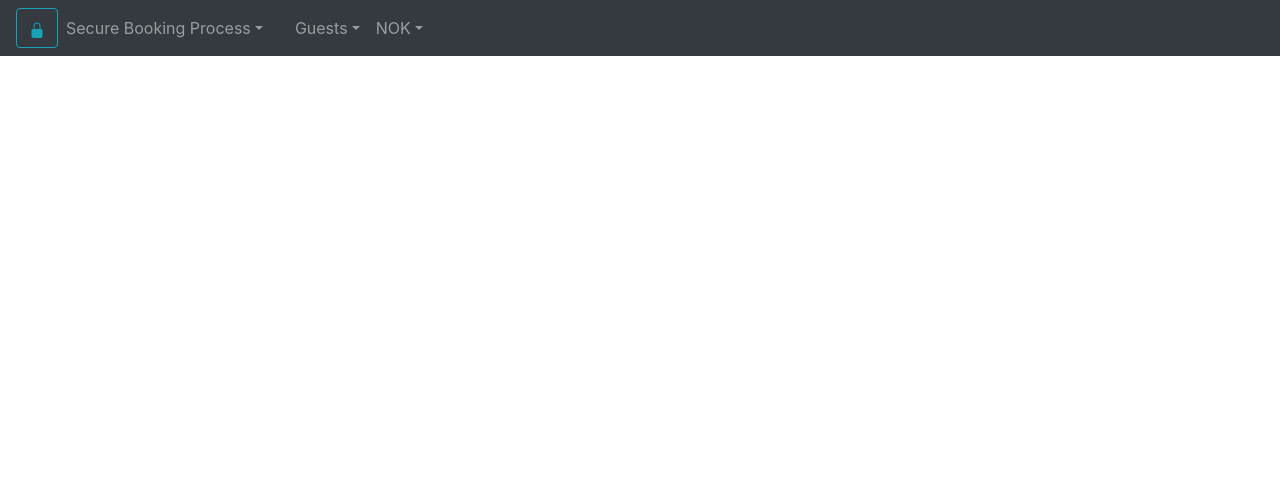
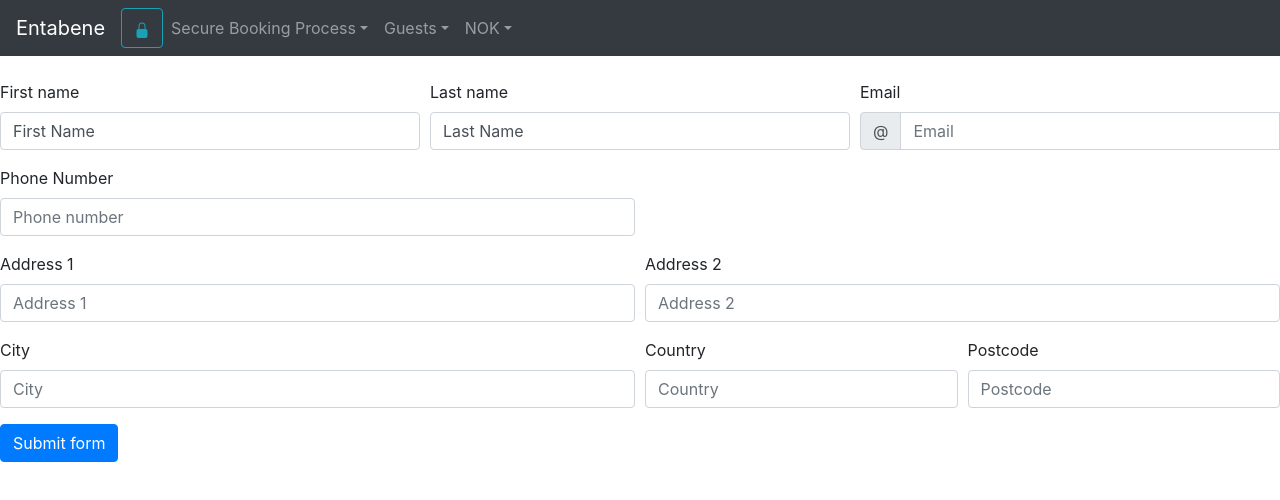
Before and after one commit to justineamber/Entabeni, a Gatsby site: page /entabene-booking-page in a window 1280 px wide. Built offline with nearby package versions, Linux system fonts and the light colour scheme; Gatsby itself is replaced by a stand-in of ours.

Commit message:
Booking form created

```diff
--- a/package.json
+++ b/package.json
@@ -6,6 +6,7 @@
   "author": "Justine Hill <justineamberhill@gmail.com>",
   "dependencies": {
     "@babel/runtime": "^7.11.1",
+    "@reach/router": "^1.3.4",
     "@react-google-maps/api": "^1.9.11",
     "bootstrap": "^4.5.1",
     "formik": "^2.1.5",
--- /dev/null
+++ b/src/components/entabene-booking-form/entabene-booking-form.js
@@ -0,0 +1,189 @@
+import React from "react"
+import Form from "react-bootstrap/Form"
+import Button from "react-bootstrap/Button"
+import { Col, InputGroup } from "react-bootstrap"
+import { Formik } from "formik"
+import * as yup from "yup"
+import entabeneBookingFormStyles from "./entabene-booking-form.module.css"
+
+const schema = yup.object({
+  firstName: yup.string().required(),
+  lastName: yup.string().required(),
+  email: yup.string().required(),
+  phoneNumber: yup.string().required(),
+  addressLine1: yup.string().required(),
+  addressLine2: yup.string().required(),
+  city: yup.string().required(),
+  country: yup.string().required(),
+  postcode: yup.string().required(),
+})
+
+function EntabeneBookingForm() {
+  return (
+    <Formik
+      validationSchema={schema}
+      onSubmit={console.log}
+      initialValues={{
+        firstName: "First Name",
+        lastName: "Last Name",
+      }}
+    >
+      {({
+        handleSubmit,
+        handleChange,
+        handleBlur,
+        values,
+        touched,
+        isValid,
+        errors,
+      }) => (
+        <Form
+          noValidate
+          onSubmit={handleSubmit}
+          className={entabeneBookingFormStyles.form}
+        >
+          <Form.Row>
+            <Form.Group as={Col} md="4" controlId="validationFormik01">
+              <Form.Label>First name</Form.Label>
+              <Form.Control
+                type="text"
+                name="firstName"
+                value={values.firstName}
+                onChange={handleChange}
+                isValid={touched.firstName && !errors.firstName}
+              />
+              <Form.Control.Feedback>Looks good!</Form.Control.Feedback>
+            </Form.Group>
+            <Form.Group as={Col} md="4" controlId="validationFormik02">
+              <Form.Label>Last name</Form.Label>
+              <Form.Control
+                type="text"
+                name="lastName"
+                value={values.lastName}
+                onChange={handleChange}
+                isValid={touched.lastName && !errors.lastName}
+              />
+
+              <Form.Control.Feedback>Looks good!</Form.Control.Feedback>
+            </Form.Group>
+            <Form.Group as={Col} md="4" controlId="validationFormik03">
+              <Form.Label>Email</Form.Label>
+              <InputGroup>
+                <InputGroup.Prepend>
+                  <InputGroup.Text id="inputGroupPrepend">@</InputGroup.Text>
+                </InputGroup.Prepend>
+                <Form.Control
+                  type="email"
+                  placeholder="Email"
+                  aria-describedby="inputGroupPrepend"
+                  name="email"
+                  value={values.email}
+                  onChange={handleChange}
+                  isInvalid={!!errors.email}
+                />
+                <Form.Control.Feedback type="invalid">
+                  {errors.email}
+                </Form.Control.Feedback>
+              </InputGroup>
+            </Form.Group>
+
+            <Form.Group as={Col} md="6" controlId="validationFormik04">
+              <Form.Label>Phone Number</Form.Label>
+              <Form.Control
+                type="text"
+                placeholder="Phone number"
+                name="phoneNumber"
+                value={values.phoneNumber}
+                onChange={handleChange}
+                isInvalid={!!errors.phoneNumber}
+              />
+
+              <Form.Control.Feedback type="invalid">
+                {errors.phoneNumber}
+              </Form.Control.Feedback>
+            </Form.Group>
+          </Form.Row>
+          <Form.Row>
+            <Form.Group as={Col} md="6" controlId="validationFormik05">
+              <Form.Label>Address 1</Form.Label>
+              <Form.Control
+                type="text"
+                placeholder="Address 1"
+                name="addressLine1"
+                value={values.addressLine1}
+                onChange={handleChange}
+                isInvalid={!!errors.addressLine1}
+              />
+
+              <Form.Control.Feedback type="invalid">
+                {errors.addressLine1}
+              </Form.Control.Feedback>
+            </Form.Group>
+            <Form.Group as={Col} md="6" controlId="validationFormik06">
+              <Form.Label>Address 2</Form.Label>
+              <Form.Control
+                type="text"
+                placeholder="Address 2"
+                name="addressLine2"
+                value={values.addressLine2}
+                onChange={handleChange}
+                isInvalid={!!errors.addressLine2}
+              />
+
+              <Form.Control.Feedback type="invalid">
+                {errors.addressLine2}
+              </Form.Control.Feedback>
+            </Form.Group>
+            <Form.Group as={Col} md="6" controlId="validationFormik07">
+              <Form.Label>City</Form.Label>
+              <Form.Control
+                type="text"
+                placeholder="City"
+                name="city"
+                value={values.city}
+                onChange={handleChange}
+                isInvalid={!!errors.city}
+              />
+
+              <Form.Control.Feedback type="invalid">
+                {errors.city}
+              </Form.Control.Feedback>
+            </Form.Group>
+            <Form.Group as={Col} md="3" controlId="validationFormik08">
+              <Form.Label>Country</Form.Label>
+              <Form.Control
+                type="text"
+                placeholder="Country"
+                name="country"
+                value={values.country}
+                onChange={handleChange}
+                isInvalid={!!errors.country}
+              />
+              <Form.Control.Feedback type="invalid">
+                {errors.country}
+              </Form.Control.Feedback>
+            </Form.Group>
+            <Form.Group as={Col} md="3" controlId="validationFormik09">
+              <Form.Label>Postcode</Form.Label>
+              <Form.Control
+                type="text"
+                placeholder="Postcode"
+                name="postcode"
+                value={values.postcode}
+                onChange={handleChange}
+                isInvalid={!!errors.postcode}
+              />
+
+              <Form.Control.Feedback type="invalid">
+                {errors.postcode}
+              </Form.Control.Feedback>
+            </Form.Group>
+          </Form.Row>
+          <Button type="submit">Submit form</Button>
+        </Form>
+      )}
+    </Formik>
+  )
+}
+
+export default EntabeneBookingForm
--- /dev/null
+++ b/src/components/entabene-booking-form/entabene-booking-form.module.css
@@ -0,0 +1,3 @@
+.form {
+  margin-top: 80px;
+}
--- a/src/components/navbar-booking-form/navbar-booking-form.js
+++ b/src/components/navbar-booking-form/navbar-booking-form.js
@@ -2,7 +2,7 @@ import React, { useState } from "react"
 import { Form, Button, Dropdown, Col } from "react-bootstrap"
 import DateRangePicker from "../date-range-picker/date-range-picker"
 import bookingFormStyles from "./navbar-booking-form.module.css"
-import { navigate } from "gatsby"
+import { navigate } from "@reach/router"
 
 const NavbarBookingForm = () => {
   const [startDate, setStartDate] = useState()
--- a/src/pages/entabene-booking-page.js
+++ b/src/pages/entabene-booking-page.js
@@ -2,9 +2,12 @@ import React, { useState } from "react"
 import Nav from "react-bootstrap/Nav"
 import NavDropdown from "react-bootstrap/NavDropdown"
 import Navbar from "react-bootstrap/Navbar"
+import { Form } from "react-bootstrap"
 import Button from "react-bootstrap/Button"
 import DateRangePicker from "../components/date-range-picker/date-range-picker"
 import { BsFillLockFill, BsPeopleFill, BsPlus, BsDash } from "react-icons/bs"
+import EntabeneBookingForm from "../components/entabene-booking-form/entabene-booking-form"
+import styles from "./pages-styles/pagestyles-css-modules.module.css"
 
 function BookingPageForm({ location }) {
   const handleSelect = eventKey => `selected ${eventKey}`
@@ -24,10 +27,12 @@ function BookingPageForm({ location }) {
     setGuestCountInfant(guestCountInfant - 1)
 
   return (
-    <Navbar bg="dark" variant="dark">
-      <Navbar.Toggle aria-controls="basic-navbar-nav" />
-      <Navbar.Collapse id="basic-navbar-nav">
-        <Nav variant="dark" activeKey="1" onSelect={handleSelect}>
+    <>
+      <Navbar bg="dark" expand="lg" fixed="top" variant="dark">
+        <Navbar.Brand>Entabene</Navbar.Brand>
+        <Navbar.Toggle aria-controls="responsive-navbar-nav" />
+        <Navbar.Collapse id="responsive-navbar-nav">
+          <Nav className="mr-auto" onSelect={handleSelect}>
             <Button variant="outline-info">
               <BsFillLockFill />
             </Button>
@@ -37,8 +42,8 @@ function BookingPageForm({ location }) {
               <NavDropdown.Item>PCI DSS Compliant</NavDropdown.Item>
             </NavDropdown>
 
-          <Nav.Item>
-            <Nav.Link eventKey="2" title="Item">
+            <Form inline>
+              <div className={styles.inputFormsWrappers}>
                 {location.state && (
                   <DateRangePicker
                     handleDatesChange={() => {}}
@@ -46,8 +51,9 @@ function BookingPageForm({ location }) {
                     endDate={location.state.endDate}
                   />
                 )}
-            </Nav.Link>
-          </Nav.Item>
+              </div>
+            </Form>
+
             <NavDropdown title="Guests" id="nav-dropdown">
               <BsPeopleFill />
               <NavDropdown.Item eventKey="4.1">
@@ -93,17 +99,24 @@ function BookingPageForm({ location }) {
                 </div>
               </NavDropdown.Item>
             </NavDropdown>
-          <NavDropdown title="NOK" id="nav-dropdown">
+            <NavDropdown title="NOK" id="nav-dropdown" onSelect={handleSelect}>
               <NavDropdown.Item eventKey="4.1">British Pounds</NavDropdown.Item>
-            <NavDropdown.Item eventKey="4.2">Canadian Dollars</NavDropdown.Item>
+              <NavDropdown.Item eventKey="4.2">
+                Canadian Dollars
+              </NavDropdown.Item>
               <NavDropdown.Item eventKey="4.3">Euros</NavDropdown.Item>
               <NavDropdown.Item eventKey="4.4">Japanese Yen</NavDropdown.Item>
-            <NavDropdown.Item eventKey="4.5">Norwegian Krone</NavDropdown.Item>
+              <NavDropdown.Item eventKey="4.5">
+                Norwegian Krone
+              </NavDropdown.Item>
               <NavDropdown.Item eventKey="4.6">US Dollars</NavDropdown.Item>
             </NavDropdown>
           </Nav>
         </Navbar.Collapse>
       </Navbar>
+      <EntabeneBookingForm />
+    </>
   )
 }
+
 export default BookingPageForm
--- a/src/pages/pages-styles/pagestyles-css-modules.module.css
+++ b/src/pages/pages-styles/pagestyles-css-modules.module.css
@@ -62,6 +62,10 @@ body {
 .containerFluid {
   padding-left: 0;
   padding-right: 0;
+}
+
+.inputFormsWrappers {
+  margin-top: 1rem;
 }
 
 .headingStyle {
```
Lines whose indentation alone changed are shown as unchanged.
